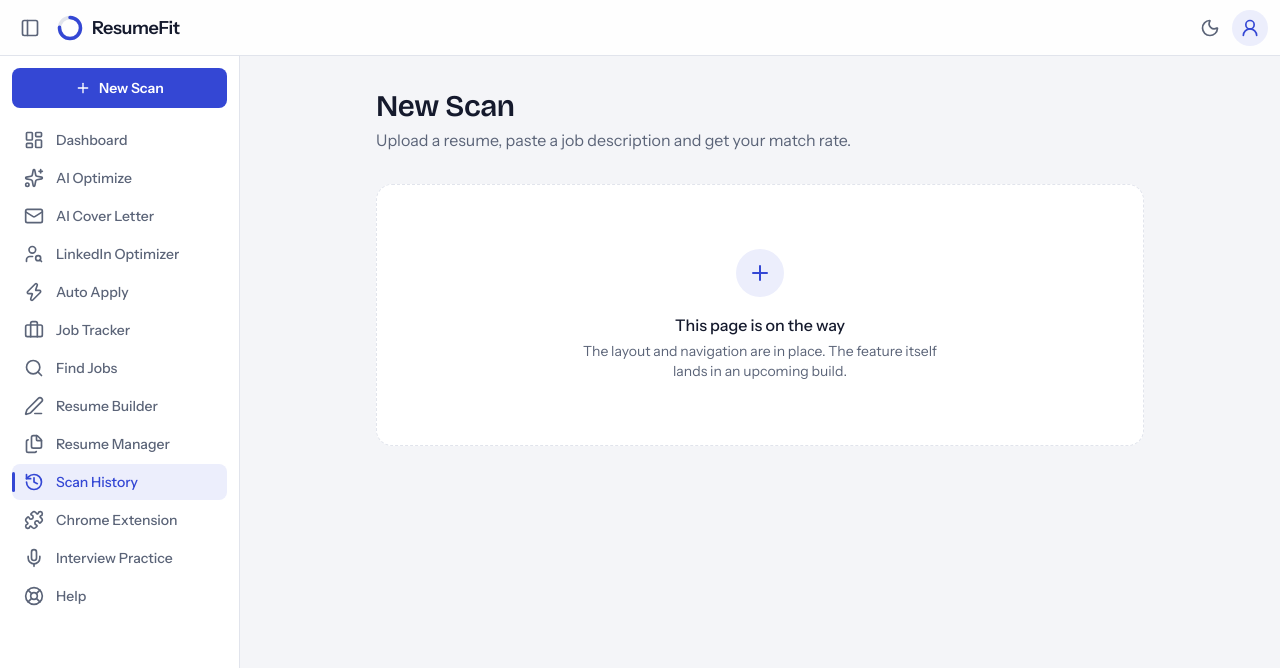
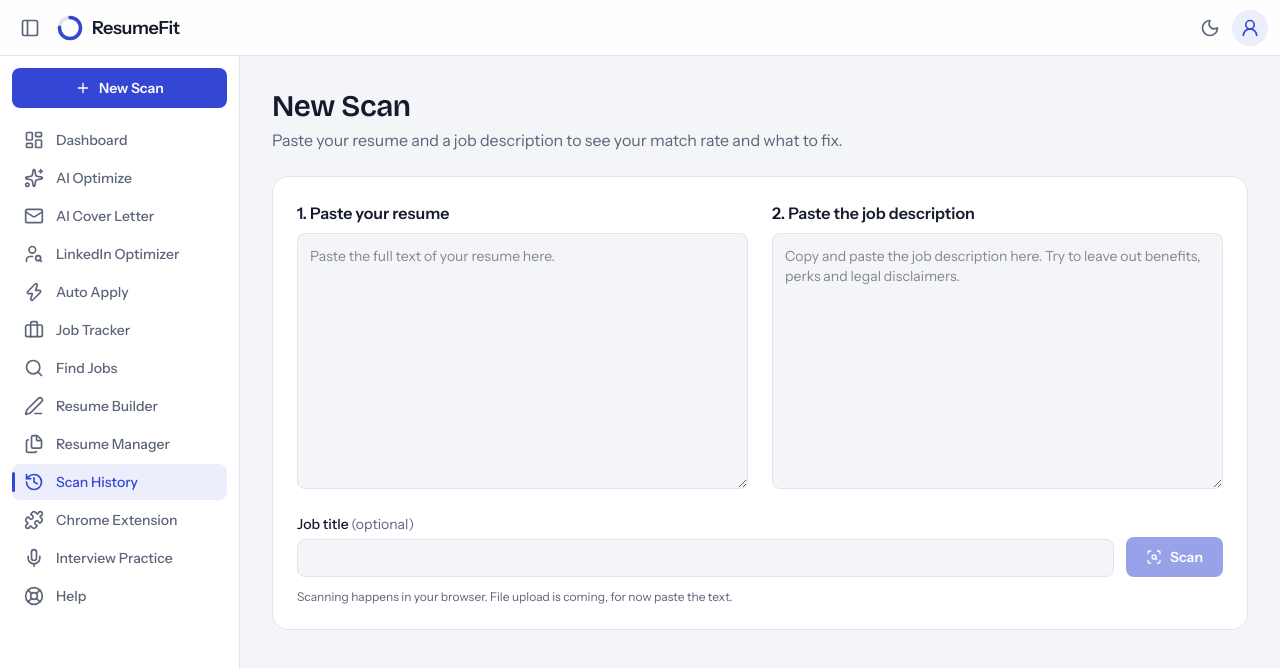
Before and after one commit to joshuacortes195/resumefit, a Next.js app in the folder apps/web/: page /scans/new in a window 1280 px wide. Shown: the top 668 px of the page. Built offline with nearby package versions, Linux system fonts and the light colour scheme.

Commit message:
Make the New Scan page work with pasted text

```diff
--- a/apps/web/app/(app)/scans/new/page.tsx
+++ b/apps/web/app/(app)/scans/new/page.tsx
@@ -1,9 +1,14 @@
-import { Plus } from "lucide-react";
-import { PageStub } from "@/components/page-stub";
+import { ScanForm } from "@/components/scan-form";
 
 export const metadata = { title: "New Scan" };
 
-// new scan page, placeholder until the scan flow is built
+// new scan page, paste a resume and a job description and get the report
 export default function NewScanPage() {
-  return <PageStub title="New Scan" blurb="Upload a resume, paste a job description and get your match rate." icon={Plus} />;
+  return (
+    <div className="mx-auto max-w-5xl">
+      <h1 className="text-3xl font-semibold">New Scan</h1>
+      <p className="mt-1 mb-6 text-muted">Paste your resume and a job description to see your match rate and what to fix.</p>
+      <ScanForm />
+    </div>
+  );
 }
--- a/apps/web/app/globals.css
+++ b/apps/web/app/globals.css
@@ -67,6 +67,7 @@
   --animate-drawer: drawer 0.24s var(--ease-settle) both;
   --animate-fade: fade 0.2s ease-out both;
   --animate-ring: ring-fill 1.1s var(--ease-settle) 0.15s both;
+  --animate-bar: bar-grow 0.8s var(--ease-settle) 0.2s both;
 
   /* page content slides up a little as it shows */
   @keyframes rise {
@@ -95,6 +96,13 @@
   @keyframes fade {
     from {
       opacity: 0;
+    }
+  }
+
+  /* progress bars grow out from the left */
+  @keyframes bar-grow {
+    from {
+      transform: scaleX(0);
     }
   }
 
--- /dev/null
+++ b/apps/web/components/scan-form.tsx
@@ -0,0 +1,201 @@
+"use client";
+
+import { useState } from "react";
+import { Check, ScanSearch, X } from "lucide-react";
+import { scanResume, type ScanResult } from "@resumefit/scoring";
+import type { ScoreCategory, SkillMatch } from "@resumefit/shared";
+import { HARD_SKILLS, SOFT_SKILLS } from "@resumefit/skills-data";
+import { ScoreRing } from "@/components/score-ring";
+
+// the bars under the score, in report order
+const CATEGORIES: { key: ScoreCategory; label: string }[] = [
+  { key: "searchability", label: "Searchability" },
+  { key: "hardSkills", label: "Hard skills" },
+  { key: "softSkills", label: "Soft skills" },
+  { key: "recruiterTips", label: "Recruiter tips" },
+  { key: "formatting", label: "Formatting" },
+];
+
+// shared look for the two big text boxes
+const TEXTAREA = "mt-2 h-64 w-full resize-y rounded-lg border border-border bg-background p-3 text-sm transition-colors duration-150 focus:border-primary";
+
+// paste a resume and a job description, get the match report right in the browser
+export function ScanForm() {
+  const [resumeText, setResumeText] = useState("");
+  const [jdText, setJdText] = useState("");
+  const [jobTitle, setJobTitle] = useState("");
+  const [result, setResult] = useState<ScanResult | null>(null);
+  // bumps on every scan so the ring animation plays again
+  const [scanCount, setScanCount] = useState(0);
+
+  // both boxes need real content before we scan
+  const ready = resumeText.trim().length >= 50 && jdText.trim().length >= 50;
+
+  // runs the scan, nothing leaves the browser
+  function handleSubmit(event: React.FormEvent) {
+    event.preventDefault();
+    if (!ready) return;
+    setResult(scanResume({ resumeText, jdText, jobTitle, hardSkills: HARD_SKILLS, softSkills: SOFT_SKILLS }));
+    setScanCount((count) => count + 1);
+  }
+
+  return (
+    <div className="space-y-6">
+      <form onSubmit={handleSubmit} className="rounded-2xl border border-border bg-surface p-6">
+        <div className="grid gap-6 md:grid-cols-2">
+          {/* step one, the resume */}
+          <div>
+            <label htmlFor="resume" className="font-semibold">
+              1. Paste your resume
+            </label>
+            <textarea
+              id="resume"
+              value={resumeText}
+              onChange={(event) => setResumeText(event.target.value)}
+              placeholder="Paste the full text of your resume here."
+              className={TEXTAREA}
+            />
+          </div>
+
+          {/* step two, the job description */}
+          <div>
+            <label htmlFor="jd" className="font-semibold">
+              2. Paste the job description
+            </label>
+            <textarea
+              id="jd"
+              value={jdText}
+              onChange={(event) => setJdText(event.target.value)}
+              placeholder="Copy and paste the job description here. Try to leave out benefits, perks and legal disclaimers."
+              className={TEXTAREA}
+            />
+          </div>
+        </div>
+
+        {/* optional job title and the scan button */}
+        <div className="mt-4 flex flex-col gap-3 sm:flex-row sm:items-end">
+          <div className="flex-1">
+            <label htmlFor="job-title" className="text-sm font-medium">
+              Job title <span className="font-normal text-muted">(optional)</span>
+            </label>
+            <input
+              id="job-title"
+              value={jobTitle}
+              onChange={(event) => setJobTitle(event.target.value)}
+              className="mt-1 w-full rounded-lg border border-border bg-background px-3 py-2 text-sm"
+            />
+          </div>
+          <button
+            type="submit"
+            disabled={!ready}
+            className="inline-flex items-center justify-center gap-2 rounded-lg bg-primary px-5 py-2.5 text-sm font-semibold text-on-primary transition duration-150 hover:bg-primary-hover active:scale-[0.98] disabled:opacity-50 disabled:active:scale-100"
+          >
+            <ScanSearch className="size-4" aria-hidden />
+            Scan
+          </button>
+        </div>
+        <p className="mt-3 text-xs text-muted">Scanning happens in your browser. File upload is coming, for now paste the text.</p>
+      </form>
+
+      {/* the report, shows after the first scan */}
+      {result && (
+        <section key={scanCount} aria-label="Scan results" className="animate-rise space-y-6">
+          <div className="grid gap-6 rounded-2xl border border-border bg-surface p-6 md:grid-cols-[auto_1fr] md:items-center">
+            {/* big score */}
+            <div className="flex flex-col items-center gap-2">
+              <ScoreRing score={result.matchRate} size="lg" />
+              <p className="text-sm text-muted">Aim for 75% or more</p>
+            </div>
+
+            {/* one bar per part of the report */}
+            <ul className="space-y-3">
+              {CATEGORIES.map(({ key, label }) => (
+                <li key={key}>
+                  <div className="flex justify-between text-sm">
+                    <span className="font-medium">{label}</span>
+                    <span className="text-muted">
+                      {result.issuesToFix[key] === 0 ? "No issues" : `${result.issuesToFix[key]} to fix`}
+                    </span>
+                  </div>
+                  <div className="mt-1 h-2 overflow-hidden rounded-full bg-border">
+                    <div className="h-full origin-left animate-bar rounded-full bg-primary" style={{ width: `${Math.round(result.categoryScores[key] * 100)}%` }} />
+                  </div>
+                </li>
+              ))}
+            </ul>
+          </div>
+
+          <div className="grid gap-6 lg:grid-cols-2">
+            <SkillsCard title="Hard skills" skills={result.hardSkills} />
+            <SkillsCard title="Soft skills" skills={result.softSkills} />
+          </div>
+
+          {/* pass or fail findings */}
+          <div className="rounded-2xl border border-border bg-surface p-6">
+            <h2 className="font-semibold">Findings</h2>
+            <ul className="mt-4 space-y-3">
+              {result.checks.map((check) => (
+                <li key={check.id} className="flex gap-3 text-sm">
+                  <StatusIcon passed={check.passed} />
+                  <span>{check.message}</span>
+                </li>
+              ))}
+            </ul>
+          </div>
+        </section>
+      )}
+    </div>
+  );
+}
+
+// green check or red x, with hidden text so color is not the only signal
+function StatusIcon({ passed }: { passed: boolean }) {
+  return passed ? (
+    <span className="mt-0.5 text-success">
+      <Check className="size-4" aria-hidden />
+      <span className="sr-only">Passed</span>
+    </span>
+  ) : (
+    <span className="mt-0.5 text-danger">
+      <X className="size-4" aria-hidden />
+      <span className="sr-only">Needs work</span>
+    </span>
+  );
+}
+
+// table comparing how often a skill shows up in the resume and the job description
+function SkillsCard({ title, skills }: { title: string; skills: SkillMatch[] }) {
+  return (
+    <div className="rounded-2xl border border-border bg-surface p-6">
+      <h2 className="font-semibold">{title}</h2>
+      {skills.length === 0 ? (
+        <p className="mt-4 text-sm text-muted">We did not find any of these in the job description.</p>
+      ) : (
+        <table className="mt-4 w-full text-sm">
+          <thead>
+            <tr className="border-b border-border text-left text-muted">
+              <th className="pb-2 font-medium">Skill</th>
+              <th className="pb-2 text-center font-medium">Resume</th>
+              <th className="pb-2 text-center font-medium">Job</th>
+            </tr>
+          </thead>
+          <tbody>
+            {skills.map((skill) => (
+              <tr key={skill.name} className="border-b border-border last:border-0">
+                <td className="py-2">
+                  {skill.name}
+                  {/* half credit note for similar terms */}
+                  {skill.match === "related" && <span className="ml-2 text-xs text-warning">similar term found</span>}
+                </td>
+                <td className="py-2 text-center tabular-nums">
+                  {skill.resumeCount > 0 ? skill.resumeCount : <span className="inline-flex"><StatusIcon passed={false} /></span>}
+                </td>
+                <td className="py-2 text-center tabular-nums">{skill.jdCount}</td>
+              </tr>
+            ))}
+          </tbody>
+        </table>
+      )}
+    </div>
+  );
+}
```
Also changed, not shown: 1 other file (tests, documents, lock files or other folders).
